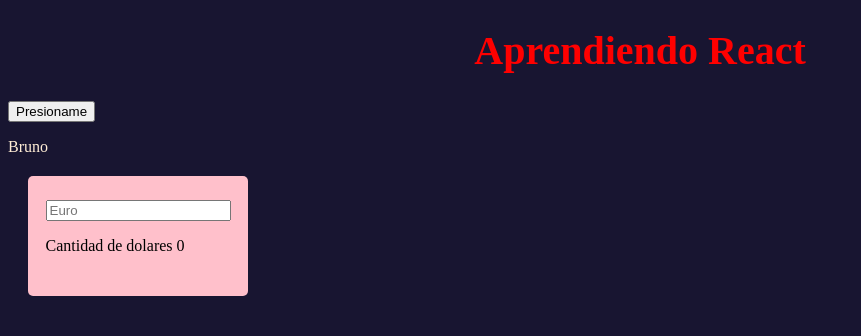
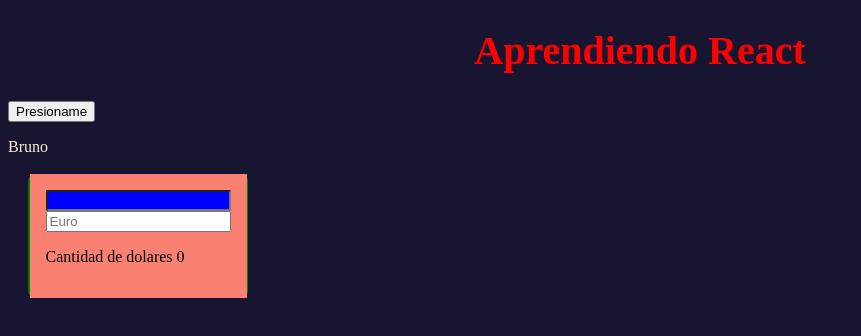
Before and after one commit to Cristian-Mansilla/ReactLearn, a React (Create React App) app: page / in a window 1280 px wide. Shown: the top 336 px of the page, without its empty margins (0-861 px from the left). Built offline with nearby package versions, Linux system fonts and the light colour scheme.

Commit message:
pruebas con styled-components

```diff
--- a/src/App.js
+++ b/src/App.js
@@ -1,30 +1,36 @@
 import "./styles/App.css";
-import  data  from "./data/data.json";
-import { Box } from "./styles/styled";
+import data from "./data/data.json";
+import { Box } from "./styles/Box.js";
+import { Hover } from "./styles/Hover.js";
 import Dollars from "./components/Dollars";
+import { Input } from "./styles/Input.js";
 const App = () => {
-  const titulo = <h1 style={{fontSize:"2.5em"}}>Aprendiendo React</h1>;
+  const titulo = <h1 style={{ fontSize: "2.5em" }}>Aprendiendo React</h1>;
   const btnAlert = () => {
     alert("Saluda React");
   };
 
   return (
     <>
-      <div className='title'>{titulo}</div>
+      <div className="title">{titulo}</div>
       <div>
         <button onClick={btnAlert}>Presioname</button>
       </div>
 
       <div>
-        {data.filter(element => element.edad > 24).map((element,key) => {
-          return <p key={key}>{element.name}</p>
-        })}
+        {data
+          .filter((element) => element.edad > 24)
+          .map((element, key) => {
+            return <p key={key}>{element.name}</p>;
+          })}
       </div>
 
-      <Box>
-        <Dollars></Dollars>
+      <Box isRight={true}>
+          <Hover>
+            <Input myMaxLength={2}></Input>
+            <Dollars></Dollars>
+          </Hover>
       </Box>
-
     </>
   );
 };
--- a/src/styles/styled.js
+++ b/src/styles/Box.js
@@ -6,10 +6,10 @@
     padding: 10px;
     margin: 20px;
     border-radius: 5px;
-    background-color: pink;
     color: black;
     display: flex;
     flex-direction: column;
     justify-content: center;
     align-items: center;
+    background-color: ${({ isRight }) => isRight ? 'green':'red'};
 `;
--- /dev/null
+++ b/src/styles/Hover.js
@@ -0,0 +1,9 @@
+import styled from "styled-components";
+
+export const Hover = styled.div`
+    background-color: salmon;
+    padding: 16px;
+    &:hover {
+        background-color: palegreen;
+    }
+`;
--- /dev/null
+++ b/src/styles/Input.js
@@ -0,0 +1,8 @@
+import styled from "styled-components";
+
+export const Input = styled.input.attrs((props) => ({
+  type: "password",
+  maxLength: props.myMaxLength || 5,
+}))`
+    background-color: blue;
+`;
--- /dev/null
+++ b/src/styles/Rectangle.js
@@ -0,0 +1,6 @@
+import styled from "styled-components";
+import { Box } from "./Box"
+
+export const Rectangle = styled(Box)`
+    width: 300px;
+`
```
